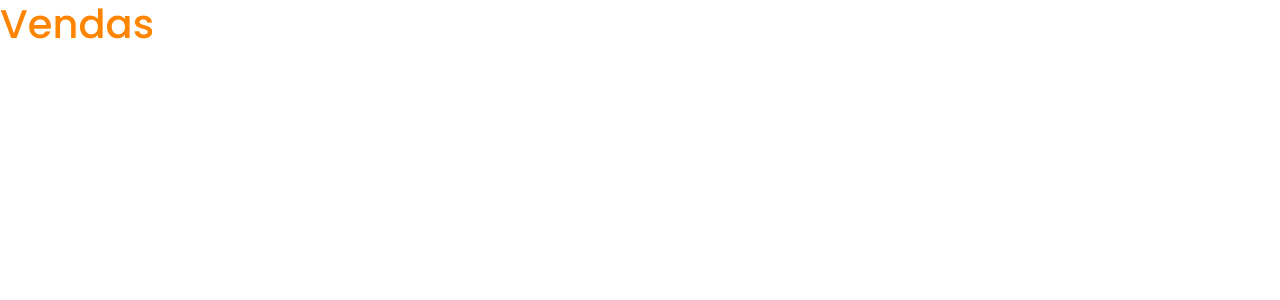
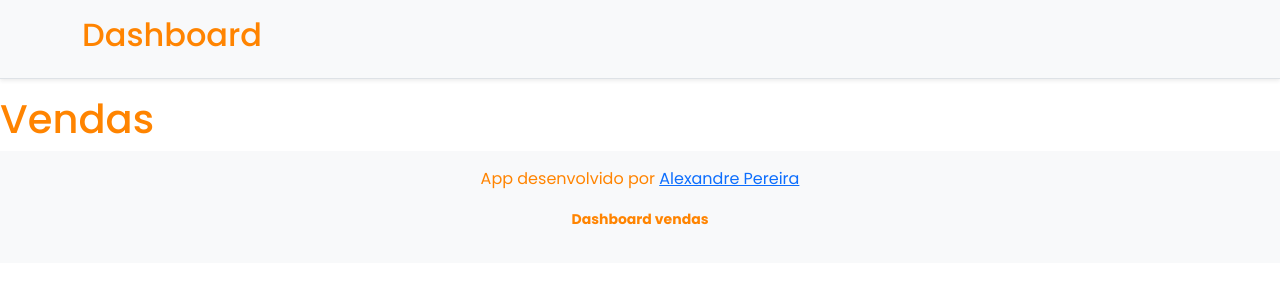
Before and after one commit to Apdo3939/sales, a React (Create React App) app in the folder frontend/: page / in a window 1280 px wide. Shown: the top 300 px of the page. Built offline with nearby package versions, Linux system fonts and the light colour scheme.

Commit message:
Add components navbar and footer

```diff
--- a/frontend/src/App.tsx
+++ b/frontend/src/App.tsx
@@ -1,7 +1,12 @@
+import Footer from "components/footer";
+import Navbar from "components/navbar";
+
 function App() {
   return (
     <div>
+      <Navbar />
       <h1 className="text-primary">Vendas</h1>
+      <Footer />
     </div>
   );
 }
--- /dev/null
+++ b/frontend/src/components/footer/index.tsx
@@ -0,0 +1,26 @@
+const Footer = () => {
+  return (
+    <footer className="footer mt-auto py-3 bg-light">
+      <div className="container">
+        <p className="text-primary">
+          App desenvolvido por{" "}
+          <a
+            href="https://github.com/apdo3939"
+            target="_blank"
+            rel="noreferrer"
+          >
+            Alexandre Pereira{" "}
+          </a>
+        </p>
+        <p className="text-primary">
+          <small>
+            <strong>Dashboard vendas</strong>
+            <br />
+          </small>
+        </p>
+      </div>
+    </footer>
+  );
+};
+
+export default Footer;
--- /dev/null
+++ b/frontend/src/components/navbar/index.tsx
@@ -0,0 +1,13 @@
+const Navbar = () => {
+  return (
+    <div className="d-flex flex-column flex-md-row align-items-center py-3 px-md-4 mb-3 bg-light border-bottom shadow-sm">
+      <div className="container">
+        <nav className="my-2 my-md-0 mr-md-3">
+          <h2 className="text-primary">Dashboard</h2>
+        </nav>
+      </div>
+    </div>
+  );
+};
+
+export default Navbar;
```
